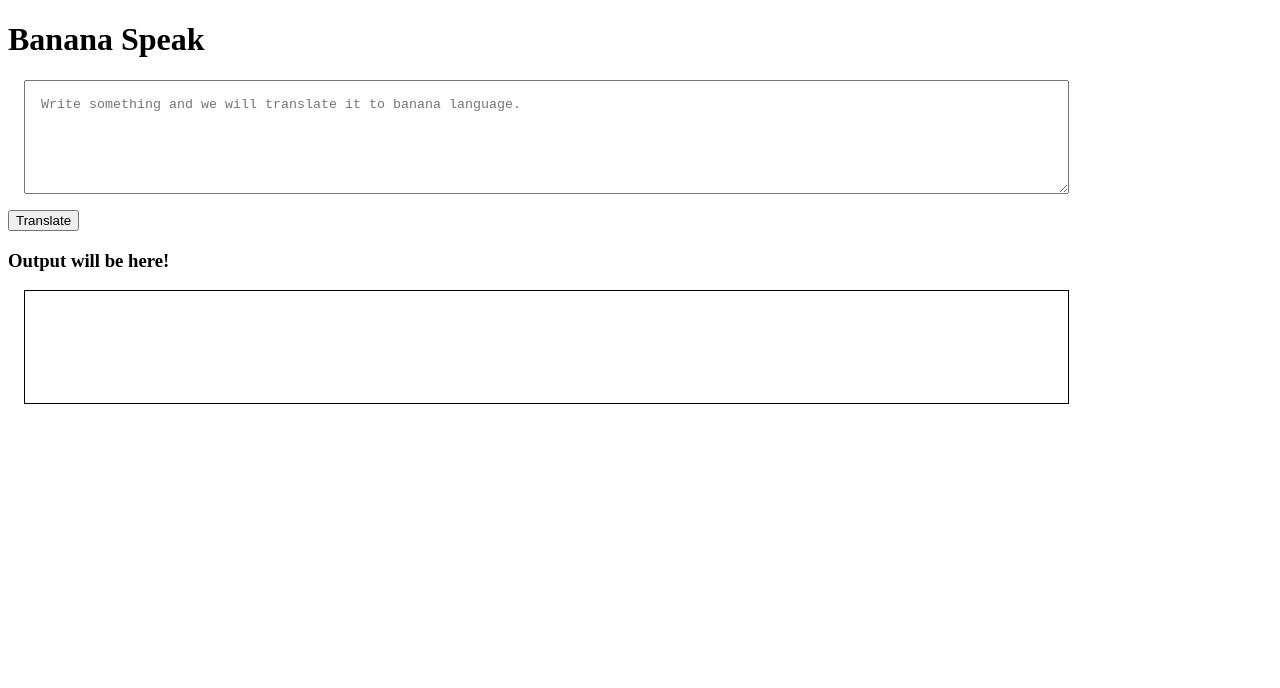
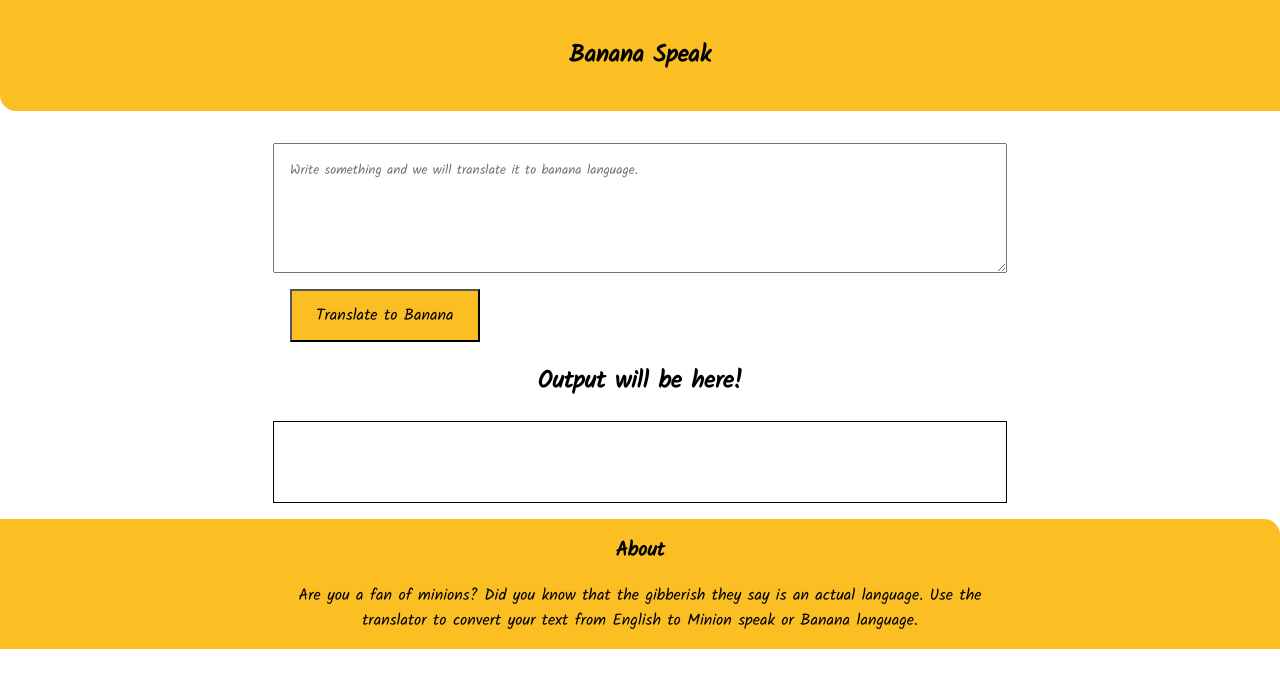
Before and after one commit to GhulePrashant/banana-speak, a plain HTML site: page index.html in a window 1280 px wide. Drawn offline with Linux system fonts and the light colour scheme.

Commit message:
style: added css and some other changes

```diff
--- a/app.js
+++ b/app.js
@@ -1,9 +1,31 @@
 var btnTranslate = document.querySelector("#btn-translate");
 var txtInput = document.querySelector("#txt-input");
 var outputDiv = document.querySelector("#output");
+// var serverURL = "https://lessonfourapi.tanaypratap.repl.co/translate/yoda.json";
+var serverURL = "https://api.funtranslations.com/translate/minion.json";
+
+
+function getTranlationUrl(text) {
+    return serverURL + "?" + "text=" + text;
+}
+
+function errorHandler(error) {
+    console.log("Error occured.", error);
+    alert("Something wrong with the server. Try after some time.");
+}
 
 btnTranslate.addEventListener("click", function clickEventHandler() {
     // console.log("Clicked");
     // console.log(txtInput.value);
-    outputDiv.innerText = "ahdgha" + txtInput.value;
+    // outputDiv.innerText = "ahdgha" + txtInput.value;
+
+    var inputText = txtInput.value;
+
+    fetch(getTranlationUrl(inputText))
+        .then(response => response.json())
+        .then(json => {
+            var transaltedText = json.contents.translated;
+            outputDiv.innerText = transaltedText;
+        })
+        .catch(errorHandler);
 })
--- a/index.html
+++ b/index.html
@@ -5,38 +5,42 @@
     <meta charset="UTF-8">
     <meta name="viewport" content="width=device-width, initial-scale=1.0">
     <title>Banana Speak</title>
+    <link rel="stylesheet" href="/style.css">
 
     <style>
-        textarea {
-            width: 80%;
-            display: block;
-            margin: 1rem;
-            padding: 1rem;
-            height: 10vh;
-        }
 
-        #output {
-            border: 1px solid black;
-            height: 10vh;
-            width: 80%;
-            padding: 1rem;
-            margin: 1rem;
-        }
     </style>
 </head>
 
 <body>
-    <h1>Banana Speak</h1>
-    <textarea name="txt-input" id="txt-input"
+
+    <header class="header">
+        <h2 class="header-heading">Banana Speak</h2>
+    </header>
+
+
+    <textarea class="container container-center" id="txt-input"
         placeholder="Write something and we will translate it to banana language."></textarea>
-    <button id="btn-translate">Translate</button>
 
-    <div>
-        <h3>Output will be here!</h3>
+    <div class="container-center">
+        <button id="btn-translate">Translate to Banana</button>
     </div>
-    <div id="output">
+
+    <div class="container container-center">
+        <h2>Output will be here!</h2>
+    </div>
+
+    <div class="container container-center" id="output">
 
     </div>
+
+    <footer class="footer">
+        <div class="footer-heading">About</div>
+        <div class="container container-center">Are you a fan of minions? Did you know that the gibberish they say is an
+            actual language. Use the translator
+            to convert your text from English to Minion speak or Banana language.</div>
+    </footer>
+
 
     <script src="/app.js" type="text/javascript"></script>
 </body>
--- /dev/null
+++ b/style.css
@@ -0,0 +1,84 @@
+@import url('https://fonts.googleapis.com/css2?family=Kalam&display=swap');
+
+:root {
+    --primary-color: #FBBF24;
+    --dark-gray: #6B7280;
+}
+
+body {
+    font-family: 'Kalam', cursive;
+    margin: 0px;
+}
+
+h2 {
+    text-align: center;
+}
+
+/* container */
+.container {
+    padding: 0rem 1rem;
+}
+
+.container-center {
+    max-width: 700px;
+    margin: auto;
+    margin-top: 1rem;
+}
+
+
+.header {
+    background-color: var(--primary-color);
+    padding: 1rem 0rem 1rem;
+    text-align: center;
+    color: black;
+    margin-bottom: 2rem;
+    border-bottom-left-radius: 1rem;
+}
+
+#txt-input {
+    font-family: 'Kalam', cursive;
+    width: 80%;
+    display: block;
+    margin-top: 2rem;
+    padding-top: 1rem;
+    height: 14vh;
+    max-width: 700px;
+    margin: auto;
+}
+
+
+#output {
+    font-family: 'Kalam', cursive;
+    border: 1px solid black;
+    overflow: auto;
+    min-height: 6vh;
+    width: 80%;
+    padding: 1rem;
+    max-width: 700px;
+    margin: auto;
+    margin-bottom: 1rem;
+}
+
+#btn-translate {
+    font-family: 'Kalam', cursive;
+    background-color: var(--primary-color);
+    text-align: center;
+    font-size: 16px;
+    padding: 12px 24px;
+}
+
+/* footer */
+
+.footer {
+    background-color: var(--primary-color);
+    padding: 1rem 0rem 1rem;
+    text-align: center;
+    color: black;
+    border-top-right-radius: 1rem;
+}
+
+.footer .footer-heading {
+    font-weight: bold;
+    font-size: 20px;
+    color: black;
+}
```
